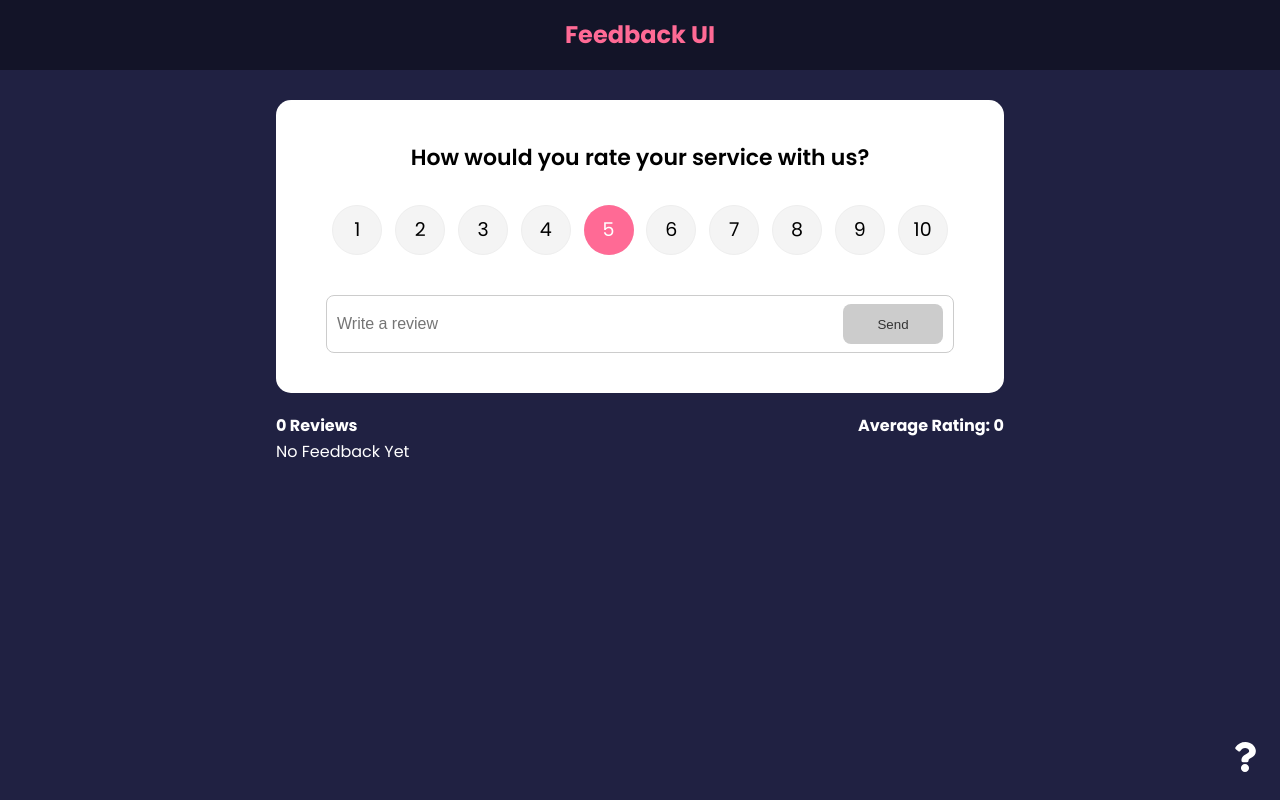
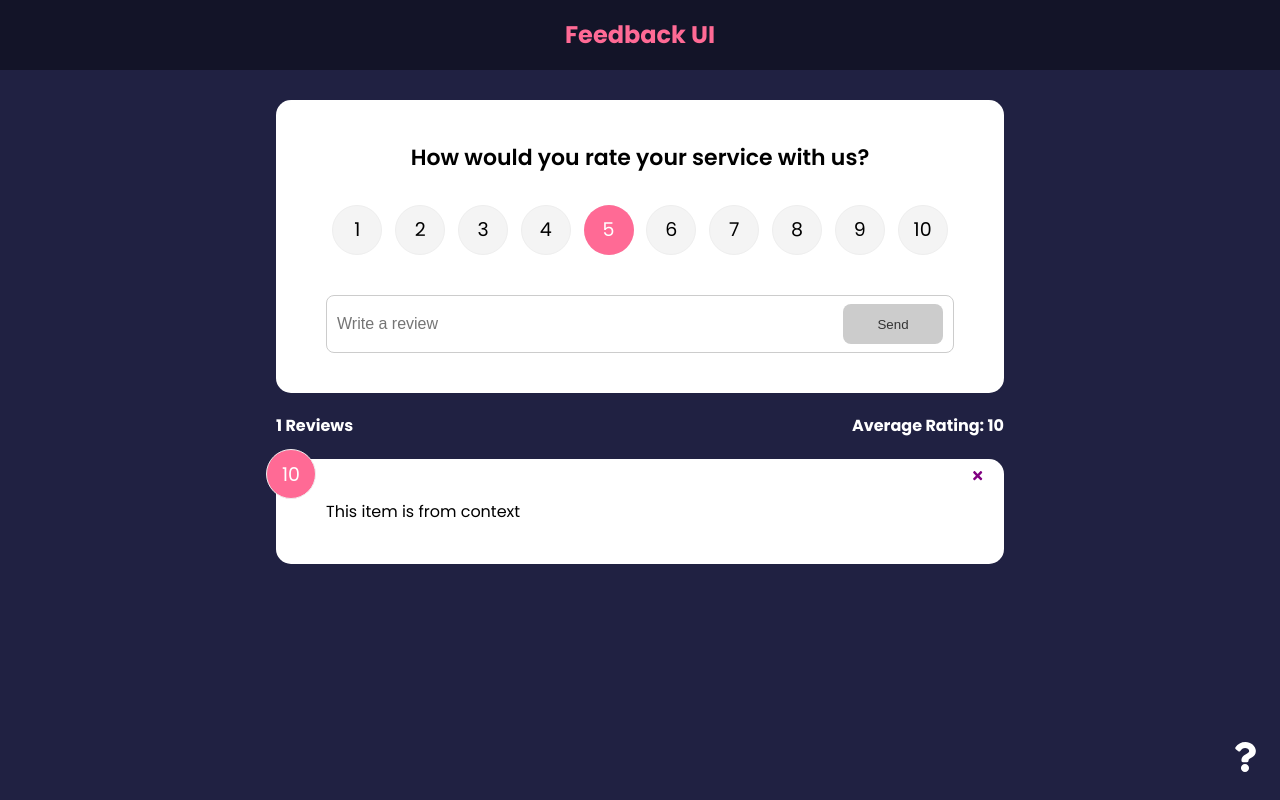
Before and after one commit to NemanjaJovic/feedback-app, a React (Create React App) app: page / in a window 1280 px wide. Built offline with nearby package versions, Linux system fonts and the light colour scheme.

Commit message:
Added global state via Context

```diff
--- a/src/App.js
+++ b/src/App.js
@@ -1,5 +1,4 @@
-import { v4 as uuidv4 } from 'uuid'
-import React, { useState } from 'react'
+import React from 'react'
 import Header from './components/Header'
 import FeedbackList from './components/FeedbackList'
 import FeedbackStats from './components/FeedbackStats'
@@ -7,25 +6,11 @@ import FeedbackForm from './components/FeedbackForm'
 import AboutPage from './pages/AboutPage'
 import AboutIconLink from './components/AboutIconLink'
 import { BrowserRouter as Router, Route, Routes, Link } from 'react-router-dom'
-
-import FeedbackData from './data/FeedbackData'
+import { FeedbackProvider } from './context/FeedbackContext'
 
 function App() {
-  const [feedback, setFeedback] = useState(FeedbackData)
-
-  const deleteFeedback = (id) => {
-    if (window.confirm('Are you sure you want to delete?')) {
-      setFeedback(feedback.filter((item) => item.id !== id))
-      console.log(`Deleted ${id}`)
-    }
-  }
-
-  const addFeedback = (newFeedback) => {
-    newFeedback.id = uuidv4()
-    setFeedback([newFeedback, ...feedback])
-  }
-
   return (
+    <FeedbackProvider>
       <Router>
         <Link to='/' style={{ textDecoration: 'none' }}>
           <Header />
@@ -37,12 +22,9 @@ function App() {
               path='/'
               element={
                 <>
-                <FeedbackForm handleAdd={addFeedback} />
-                <FeedbackStats feedback={feedback} />
-                <FeedbackList
-                  feedback={feedback}
-                  handleDelete={deleteFeedback}
-                />
+                  <FeedbackForm />
+                  <FeedbackStats />
+                  <FeedbackList />
                 </>
               }
             ></Route>
@@ -51,6 +33,7 @@ function App() {
           <AboutIconLink />
         </div>
       </Router>
+    </FeedbackProvider>
   )
 }
 
--- a/src/components/FeedbackForm.jsx
+++ b/src/components/FeedbackForm.jsx
@@ -2,8 +2,12 @@ import { useState } from 'react'
 import RatingSelect from './RatingSelect'
 import Card from './shared/Card'
 import Button from './shared/Button'
+import { useContext } from 'react'
+import FeedbackContext from '../context/FeedbackContext'
 
-function FeedbackForm({ handleAdd }) {
+function FeedbackForm() {
+  const { addFeedback } = useContext(FeedbackContext)
+
   const [text, setText] = useState('')
   const [rating, setRating] = useState(10)
   const [btnDisabled, setBtnDisabled] = useState(true)
@@ -32,7 +36,7 @@ function FeedbackForm({ handleAdd }) {
         rating: rating,
       }
 
-      handleAdd(newFeedback)
+      addFeedback(newFeedback)
       setText('')
     }
   }
--- a/src/components/FeedbackItem.jsx
+++ b/src/components/FeedbackItem.jsx
@@ -1,13 +1,16 @@
 import { FaTimes } from 'react-icons/fa'
 import PropTypes from 'prop-types'
 import Card from './shared/Card'
+import { useContext } from 'react'
+import FeedbackContext from '../context/FeedbackContext'
 
-function FeedbackItem({ item, handleDelete }) {
+function FeedbackItem({ item }) {
+  const { deleteFeedback } = useContext(FeedbackContext)
   //   console.log(item)
   return (
     <Card>
       <div className='num-display'>{item.rating}</div>
-      <button onClick={() => handleDelete(item.id)} className='close'>
+      <button onClick={() => deleteFeedback(item.id)} className='close'>
         <FaTimes color='purple' />
       </button>
       <div className='text-display'>{item.text}</div>
--- a/src/components/FeedbackList.jsx
+++ b/src/components/FeedbackList.jsx
@@ -1,8 +1,11 @@
 import { motion, AnimatePresence } from 'framer-motion'
-import PropTypes from 'prop-types'
 import FeedbackItem from './FeedbackItem'
+import { useContext } from 'react'
+import FeedbackContext from '../context/FeedbackContext'
 
-function FeedbackList({ feedback, handleDelete }) {
+function FeedbackList() {
+  const { feedback } = useContext(FeedbackContext)
+
   if (!feedback || feedback.length === 0) {
     return <p>No Feedback Yet</p>
   }
@@ -18,11 +21,7 @@ function FeedbackList({ feedback, handleDelete }) {
             exit={{ opacity: 0 }}
             transition={{ duration: 1 }}
           >
-            <FeedbackItem
-              key={item.id}
-              item={item}
-              handleDelete={handleDelete}
-            />
+            <FeedbackItem key={item.id} item={item} />
           </motion.div>
         ))}
       </AnimatePresence>
@@ -40,14 +39,4 @@ function FeedbackList({ feedback, handleDelete }) {
   // )
 }
 
-FeedbackList.propTypes = {
-  feedback: PropTypes.arrayOf(
-    PropTypes.shape({
-      id: PropTypes.string.isRequired,
-      rating: PropTypes.number.isRequired,
-      text: PropTypes.string.isRequired,
-    })
-  ),
-}
-
 export default FeedbackList
--- a/src/components/FeedbackStats.jsx
+++ b/src/components/FeedbackStats.jsx
@@ -1,6 +1,9 @@
-import PropTypes from 'prop-types'
+import { useContext } from 'react'
+import FeedbackContext from '../context/FeedbackContext'
 
-function FeedbackStats({ feedback }) {
+function FeedbackStats() {
+  const { feedback } = useContext(FeedbackContext)
+
   // Calculate average ratings
   let average =
     feedback.reduce((acc, cur) => {
@@ -18,8 +21,4 @@ function FeedbackStats({ feedback }) {
   )
 }
 
-FeedbackStats.propTypes = {
-  feedback: PropTypes.array.isRequired,
-}
-
 export default FeedbackStats
--- a/src/components/shared/Card.jsx
+++ b/src/components/shared/Card.jsx
@@ -1,5 +1,4 @@
 import PropTypes from 'prop-types'
-import { useState } from 'react'
 
 function Card({ children, reverse }) {
   return (
--- /dev/null
+++ b/src/context/FeedbackContext.js
@@ -0,0 +1,40 @@
+import { createContext, useState } from 'react'
+import { v4 as uuidv4 } from 'uuid'
+
+const FeedbackContext = createContext()
+
+export const FeedbackProvider = ({ children }) => {
+  const [feedback, setFeedback] = useState([
+    {
+      id: 1,
+      text: 'This item is from context',
+      rating: 10,
+    },
+  ])
+
+  const deleteFeedback = (id) => {
+    if (window.confirm('Are you sure you want to delete?')) {
+      setFeedback(feedback.filter((item) => item.id !== id))
+      console.log(`Deleted ${id}`)
+    }
+  }
+
+  const addFeedback = (newFeedback) => {
+    newFeedback.id = uuidv4()
+    setFeedback([newFeedback, ...feedback])
+  }
+
+  return (
+    <FeedbackContext.Provider
+      value={{
+        feedback: feedback,
+        deleteFeedback: deleteFeedback,
+        addFeedback: addFeedback,
+      }}
+    >
+      {children}
+    </FeedbackContext.Provider>
+  )
+}
+
+export default FeedbackContext
```
Lines whose indentation alone changed are shown as unchanged.
